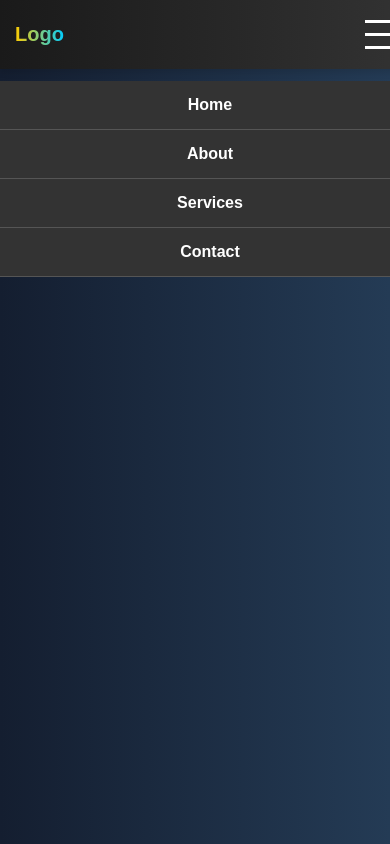
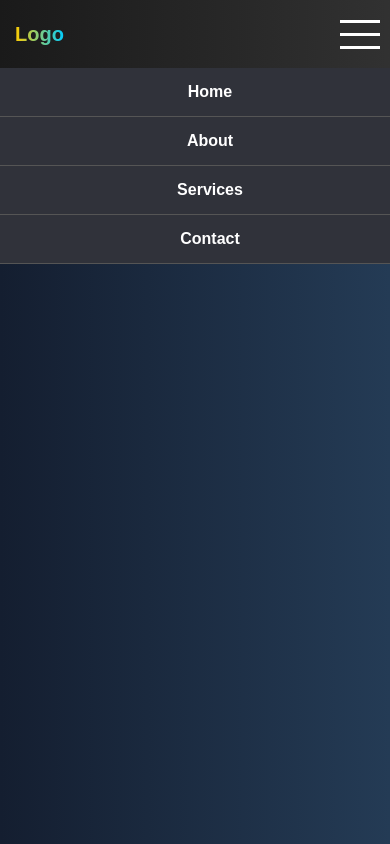
Before and after one commit to rakib38324/navbar, a plain HTML site: page index.html in a window 390 px wide. Both pictures are taken after a click on the element 385 px from the left and 34 px from the top of the page. Drawn offline with Linux system fonts and the light colour scheme.

Commit message:
change some design

```diff
--- a/styles.css
+++ b/styles.css
@@ -70,6 +70,7 @@ body {
 @media (max-width: 768px) {
    .menu {
        display: flex;
+       padding-right: 25px;
    }
 
    .navbar {
@@ -84,8 +85,8 @@ body {
        flex-direction: column;
        width: 100%;
        position: absolute;
-       background-color: #333;
-       top: 65px;
+       background-color: #30323a;
+       top: 52px;
        left: 0;
        z-index: 1;
    }
```
